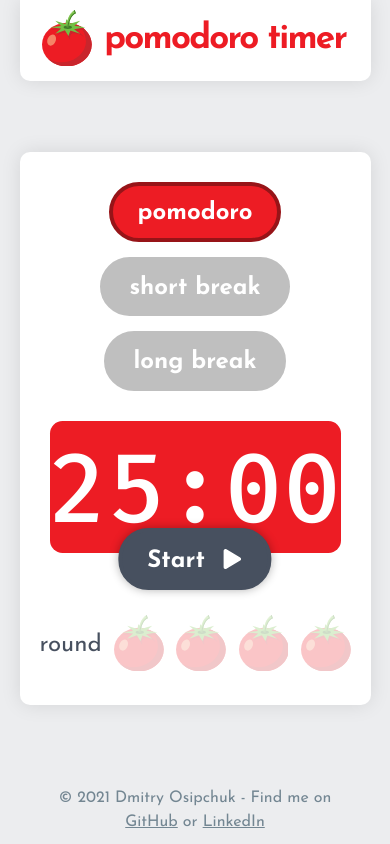
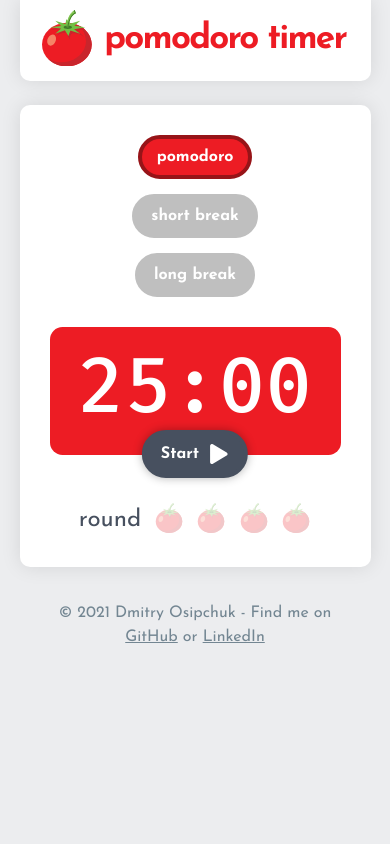
Before and after one commit to do88/pomodoro-timer, a React (Create React App) app: page / in a window 390 px wide. Built offline with nearby package versions, Linux system fonts and the light colour scheme.

Commit message:
Mobile styling amends

```diff
--- a/src/index.scss
+++ b/src/index.scss
@@ -16,7 +16,7 @@
 	--color-dark-grey: #47505f;
 
 	--color-red-dark: #971418;
-	--color-blue-dark: #18273a;
+	--color-blue-dark: #2a4c77;
 	--color-green-dark: #254d0e;
 }
 
@@ -55,6 +55,7 @@ html {
 	font-size: 62.5%;
 	scroll-behavior: smooth;
 	font-family: 'Josefin Sans', sans-serif;
+	background: var(--color-light-grey);
 }
 
 /* Wrapper */
@@ -63,7 +64,7 @@ html {
 	flex-flow: column;
 	align-items: center;
 	justify-content: space-between;
-	min-height: 100vh;
+	min-height: 100%;
 	background: var(--color-light-grey);
 }
 
@@ -75,13 +76,24 @@ button,
 	border: 0;
 	background: var(--color-red);
 	color: var(--color-white);
-	padding: 1.5rem 2.5rem 1.25rem;
-	font-size: 2.4rem;
+	padding: 1rem 1.5rem 1rem;
+	font-size: 1.6rem;
 	font-family: inherit;
 	line-height: 1;
 	border-radius: 3rem;
 	font-weight: bold;
 	transition: all 0.2s ease;
+
+	span {
+		display: flex;
+		align-items: center;
+		justify-content: center;
+	}
+
+	@media only screen and (min-width: 45em) {
+		font-size: 2.4rem;
+		padding: 1.5rem 2.5rem 1.25rem;
+	}
 
 	&:hover {
 		cursor: pointer;
@@ -93,7 +105,6 @@ button,
 		width: 2rem;
 		height: 2rem;
 		margin-left: 1rem;
-		top: 2px;
 	}
 
 	&.button--red {
--- a/src/styles/Timer.scss
+++ b/src/styles/Timer.scss
@@ -50,15 +50,16 @@
 	align-items: center;
 	justify-content: center;
 	background: var(--color-red);
-	padding: 2rem 0 1.5rem;
+	padding: 2rem 0 3rem;
 	border-radius: 1.25rem;
 	text-align: center;
 	color: var(--color-white);
-	font-size: 25vmin;
+	font-size: 20vmin;
 	line-height: 1;
 	font-family: 'Fira Mono', monospace;
 
 	@media only screen and (min-width: 45em) {
+		padding: 2rem 0 1.5rem;
 		font-size: 18rem;
 		padding: 3.5rem 0;
 		letter-spacing: -0.25rem;
@@ -110,4 +111,9 @@
 			opacity: 1;
 		}
 	}
+
+	svg {
+		width: 30px;
+		height: 30px;
+	}
 }
```
